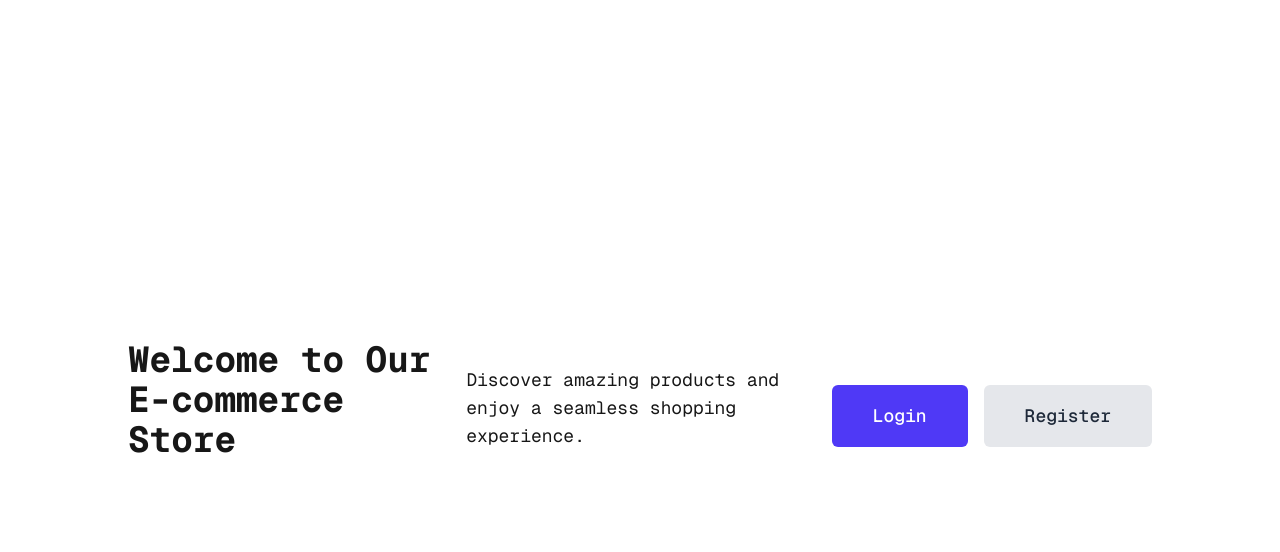
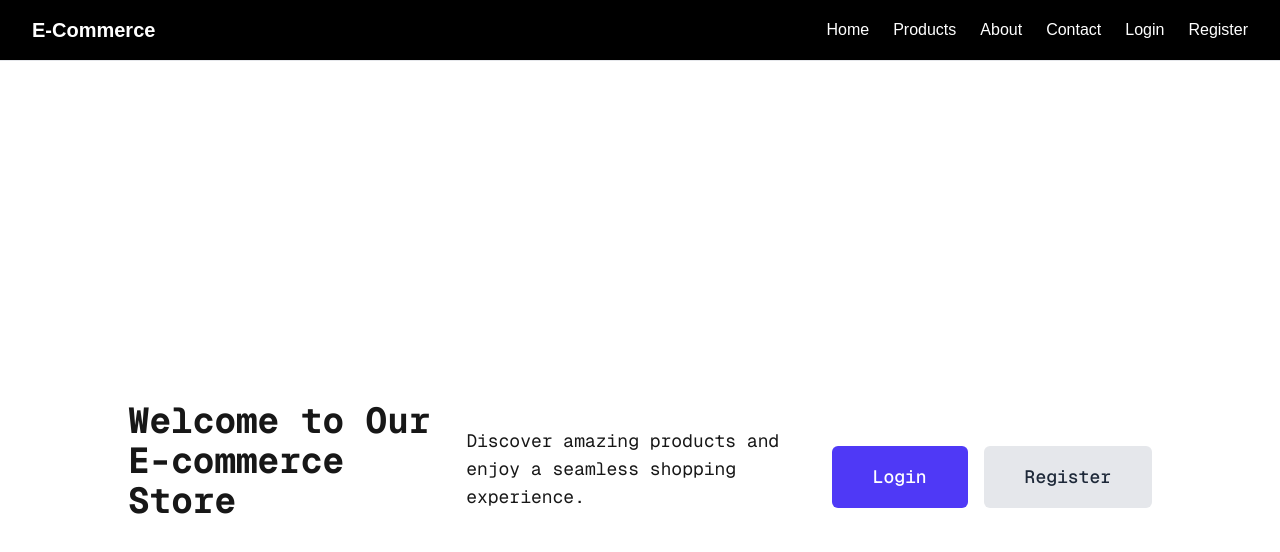
Before and after one commit to shanto096/next-e-commerce-project, a Next.js app: page / in a window 1280 px wide. Shown: the top 552 px of the page. Built offline with nearby package versions, Linux system fonts and the light colour scheme.

Commit message:
navbar adding

```diff
--- /dev/null
+++ b/app/ClientLayout.js
@@ -0,0 +1,6 @@
+'use client';
+import { AuthProvider } from './context/AuthContext';
+
+export default function ClientLayout({ children }) {
+  return <AuthProvider>{children}</AuthProvider>;
+}
--- /dev/null
+++ b/app/components/Navbar.js
@@ -0,0 +1,44 @@
+'use client'
+import React from "react";
+import Link from "next/link";
+import { useAuth } from "../context/AuthContext";
+
+const Navbar = () => {
+  const { user, logout } = useAuth();
+
+  return (
+    <nav className="w-full flex items-center justify-between py-4 px-8 border-b border-gray-200 bg-black">
+      <div className="text-xl font-bold text-white">E-Commerce</div>
+      <ul className="flex space-x-6 items-center">
+        <li><Link href="/" className="hover:underline text-white">Home</Link></li>
+        <li><Link href="/products" className="hover:underline text-white">Products</Link></li>
+        <li><Link href="/about" className="hover:underline text-white">About</Link></li>
+        <li><Link href="/contact" className="hover:underline text-white">Contact</Link></li>
+        {!user && (
+          <>
+            <li><Link href="/login" className="hover:underline text-white">Login</Link></li>
+            <li><Link href="/register" className="hover:underline text-white">Register</Link></li>
+          </>
+        )}
+        {user && (
+          <>
+            <li className="text-white">{user.email}</li>
+            {user.role === "admin" && (
+              <li><Link href="/admin/dashboard" className="hover:underline text-yellow-400">Dashboard</Link></li>
+            )}
+            <li>
+              <button
+                onClick={logout}
+                className="ml-2 px-3 py-1 bg-red-600 text-white rounded hover:bg-red-700"
+              >
+                Logout
+              </button>
+            </li>
+          </>
+        )}
+      </ul>
+    </nav>
+  );
+};
+
+export default Navbar;
--- /dev/null
+++ b/app/context/AuthContext.js
@@ -0,0 +1,36 @@
+'use client'
+import React, { createContext, useContext, useEffect, useState } from "react";
+
+const AuthContext = createContext();
+
+export function AuthProvider({ children }) {
+  const [user, setUser] = useState(null);
+
+  useEffect(() => {
+    // Load user from localStorage if available
+    const storedUser = localStorage.getItem("user");
+    if (storedUser) {
+      setUser(JSON.parse(storedUser));
+    }
+  }, []);
+
+  const login = (userData) => {
+    setUser(userData);
+    localStorage.setItem("user", JSON.stringify(userData));
+  };
+
+  const logout = () => {
+    setUser(null);
+    localStorage.removeItem("user");
+  };
+
+  return (
+    <AuthContext.Provider value={{ user, login, logout }}>
+      {children}
+    </AuthContext.Provider>
+  );
+}
+
+export function useAuth() {
+  return useContext(AuthContext);
+}
--- a/app/layout.js
+++ b/app/layout.js
@@ -1,5 +1,7 @@
 import { Geist, Geist_Mono } from "next/font/google";
 import "./globals.css";
+import Navbar from "./components/Navbar";
+import ClientLayout from "./ClientLayout";
 
 const geistSans = Geist({
   variable: "--font-geist-sans",
@@ -19,10 +21,11 @@ export const metadata = {
 export default function RootLayout({ children }) {
   return (
     <html lang="en">
-      <body
-        className={`${geistSans.variable} ${geistMono.variable} antialiased`}
-      >
-        {children}
+      <body className={`${geistSans.variable} ${geistMono.variable} antialiased`} >
+        <ClientLayout>
+          <Navbar />
+          {children}
+        </ClientLayout>
       </body>
     </html>
   );
--- a/app/login/page.js
+++ b/app/login/page.js
@@ -1,53 +1,51 @@
-// app/login/page.js
-'use client'; // এটি একটি ক্লায়েন্ট কম্পোনেন্ট, কারণ এতে ইন্টারঅ্যাকটিভিটি আছে।
+'use client';
 
-import { useState } from 'react';
-import { useRouter } from 'next/navigation'; // যদি লগইনের পর রিডাইরেক্ট করতে চান
+import { useState, useEffect } from 'react';
+import { useRouter } from 'next/navigation';
 
-// লগইন পেজ কম্পোনেন্ট
 export default function LoginPage() {
-  const [email, setEmail] = useState(''); // ইমেল স্টেট
-  const [password, setPassword] = useState(''); // পাসওয়ার্ড স্টেট
-  const [message, setMessage] = useState(''); // মেসেজ স্টেট (সফলতা বা ত্রুটি বার্তা দেখানোর জন্য)
-  const [loading, setLoading] = useState(false); // লোডিং স্টেট
-  const router = useRouter(); // যদি লগইনের পর রিডাইরেক্ট করতে চান
+  const [email, setEmail] = useState('');
+  const [password, setPassword] = useState('');
+  const [message, setMessage] = useState('');
+  const [loading, setLoading] = useState(false);
+  const [showAlert, setShowAlert] = useState(false); // alert trigger করার জন্য আলাদা state
+  const router = useRouter();
 
-  // ফর্ম সাবমিট হ্যান্ডলার ফাংশন
+  useEffect(() => {
+    if (showAlert) {
+      alert('Login Successfully');
+      setShowAlert(false);
+    }
+  }, [showAlert]);
+
   const handleSubmit = async (e) => {
-    e.preventDefault(); // ফর্মের ডিফল্ট সাবমিট আচরণ বন্ধ করা
-    setLoading(true); // লোডিং শুরু
-    setMessage(''); // পূর্বের মেসেজ পরিষ্কার করা
+    e.preventDefault();
+    setLoading(true);
+    setMessage('');
 
     try {
-      // /api/auth/login এপিআইতে POST রিকোয়েস্ট পাঠানো
       const response = await fetch('/api/auth/login', {
         method: 'POST',
         headers: {
           'Content-Type': 'application/json',
         },
-        body: JSON.stringify({ email, password }), // ইমেল এবং পাসওয়ার্ড JSON ফরম্যাটে পাঠানো
+        body: JSON.stringify({ email, password }),
       });
 
-      const data = await response.json(); // রেসপন্স JSON ফরম্যাটে পার্স করা
+      const data = await response.json();
 
       if (response.ok) {
-        // যদি রেসপন্স সফল হয় (স্ট্যাটাস 2xx)
         setMessage(`Login successful: ${data.message}. Welcome, ${data.user.email}!`);
-        alert('Login Successfully');
-        router.push('/');
-        // এখানে আপনি ইউজারের সেশন ম্যানেজমেন্ট করতে পারেন, যেমন JWT টোকেন সংরক্ষণ করা
-        // উদাহরণস্বরূপ: localStorage.setItem('token', data.token);
-        // router.push('/dashboard'); // লগইনের পর ড্যাশবোর্ড পেজে রিডাইরেক্ট করা
+        setShowAlert(true); // alert trigger করো
+        router.push('/'); // রিডাইরেক্ট করো
       } else {
-        // যদি রেসপন্স ব্যর্থ হয় (স্ট্যাটাস 4xx বা 5xx)
         setMessage(`Login failed: ${data.message || 'Invalid credentials.'}`);
       }
     } catch (error) {
-      // নেটওয়ার্ক ত্রুটি বা অন্য কোনো ত্রুটি হলে
       console.error('Error during login:', error);
       setMessage('An error occurred. Please try again.');
     } finally {
-      setLoading(false); // লোডিং শেষ
+      setLoading(false);
     }
   };
 
```
